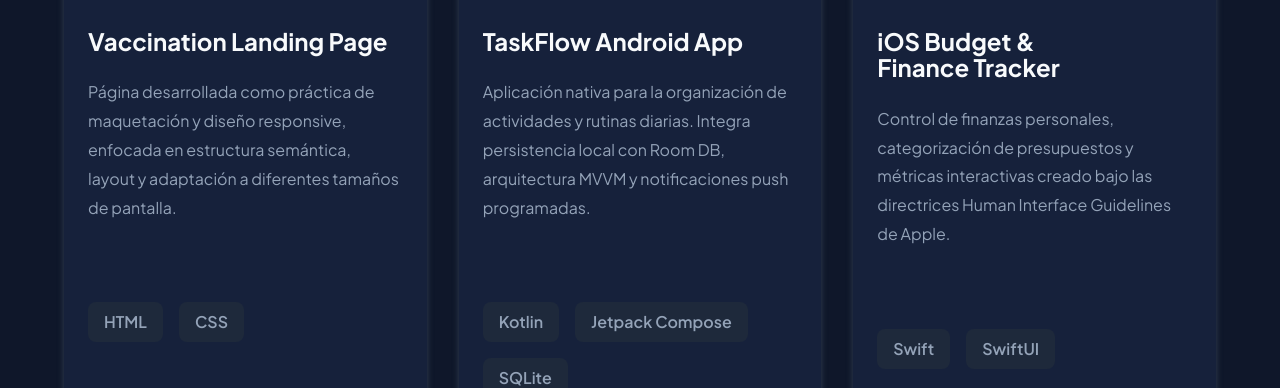
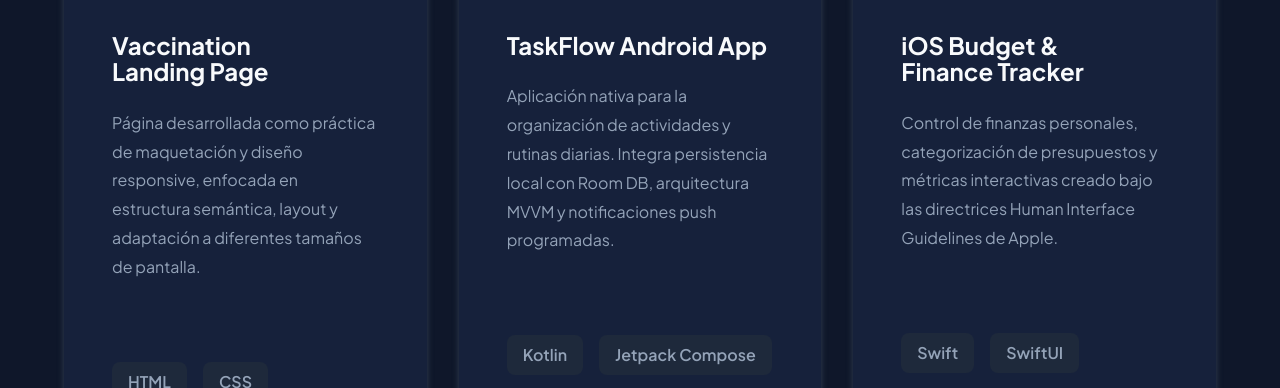
Before and after one commit to dsan-io/personalWeb, a website: page index.html in a window 1280 px wide. Shown: the part 1747-2135 px from the top of the page. Drawn offline with nearby package versions, Linux system fonts and the light colour scheme.

Commit message:
refactor(styles): reorganize canvas tokens and add surface classesremove: Delete .DS_Store files and update ignore rules

```diff
--- a/index.html
+++ b/index.html
@@ -38,11 +38,11 @@
         </nav>
       </div>
     </header>
-    <main>
+    <main class="surface-main">
       <section class="wrapper" id="hero">
         <div class="hero__grid">
           <div class="hero__copy">
-            <p class="hero__eyebrow surface--low">
+            <p class="hero__eyebrow surface-elevated">
               <span aria-hidden="true">👋</span>Hola, soy
             </p>
             <h1 class="hero__title">
@@ -106,7 +106,7 @@
       <section class="wrapper content__grid" id="sobre-mi">
         <div class="about__content">
           <h2 class="subtitle">Sobre mí</h2>
-          <div class="surface-card">
+          <div class="surface-layer">
             <p>
               Soy estudiante de
               <strong>Ingeniería en Sistemas Computacionales</strong> en la
@@ -154,7 +154,7 @@
       <section class="wrapper" id="proyectos">
         <h2>Proyectos</h2>
         <div class="card__grid">
-          <article class="card">
+          <article class="card surface-layer">
             <img
               src="./assets/images/vaccineOrginalKata.webp"
               alt="Imagen ilustrativa del proyecto Vaccine Landing Page"
@@ -203,7 +203,7 @@
               </a>
             </div>
           </article>
-          <article class="card">
+          <article class="card surface-layer">
             <img
               src="./assets/images/task-android.png"
               alt="Imagen ilustrativa del proyecto una aplicación móvil para Android"
@@ -248,7 +248,7 @@
               </a>
             </div>
           </article>
-          <article class="card">
+          <article class="card surface-layer">
             <img
               src="./assets/images/ios-proyect.png"
               alt="Imagen ilustrativa del proyecto realizado para ecosistemas en iOS"
@@ -295,7 +295,7 @@
         </div>
       </section>
       <section class="wrapper" id="contacto">
-        <div class="social-networks__grid surface-card">
+        <div class="social-networks__grid surface-layer">
           <div class="social-networks__content">
             <h2 class="subtitle">Contacto</h2>
             <p>
@@ -307,7 +307,7 @@
             <h3>Redes de Contacto:</h3>
             <div class="social-networks__list">
               <a
-                class="social-networks__item surface--low interactive u-hover-accent item-content__link"
+                class="social-networks__item surface-elevated interactive u-hover-accent item-content__link"
                 href="https://github.com/dsan-io"
                 target="_blank"
                 rel="noopener noreferrer"
@@ -331,7 +331,7 @@
                 </div>
               </a>
               <a
-                class="social-networks__item surface--low interactive u-hover-accent--primary item-content__link"
+                class="social-networks__item surface-elevated interactive u-hover-accent--primary item-content__link"
                 href="https://linkedin.com/in/leonardosandoval"
                 target="_blank"
                 rel="noopener noreferrer"
@@ -355,7 +355,7 @@
                 </div>
               </a>
 
-              <div class="social-networks__item surface--low">
+              <div class="social-networks__item surface-elevated">
                 <div class="social-networks__icon">
                   <i data-lucide="mail" class="icon-accent--success"></i>
                 </div>
--- a/styles/base/_global.css
+++ b/styles/base/_global.css
@@ -1,7 +1,3 @@
-main {
-  background-color: var(--color-bg-canvas-layer);
-}
-
 .site-header__logo--image {
   width: 100%;
   height: auto;
@@ -25,7 +21,7 @@ main {
   font-weight: 600;
   letter-spacing: 0.05em;
   text-transform: uppercase;
-  font-size: var(--fs-14); /* USE: Semantic typography token ? */
+  font-size: var(--fs-14);
   border-radius: var(--radius-pill);
   width: fit-content;
   padding: var(--space-xs) var(--space-sm);
--- a/styles/base/_tokens.css
+++ b/styles/base/_tokens.css
@@ -2,7 +2,7 @@
 :root {
   /* Slate — superficies y texto neutro */
   --c-slate-975: #0a0f1d; /* canvas base (nuevo, el fondo más profundo) */
-  --c-slate-950: #0f172a;
+  --c-slate-950: #0f172a; /* background main */
   --c-slate-900: #16213b; /* surface layer */
   --c-slate-800: #1e293b; /* surface elevated  */
   --c-slate-700: #334155; /* border definition / hover */
@@ -29,11 +29,11 @@
   /* ---------- Canvas ---------- */
 
   --color-bg-canvas: var(--c-slate-975);
-  --color-bg-canvas-layer: var(--c-slate-950);
-  --color-bg-canvas-lowest: var(--c-slate-900);
+  --color-bg-canvas-main: var(--c-slate-950);
 
-  --color-bg-surface-low: var(--c-slate-800); /*bg card*/
-  --color-bg-surface: var(--c-slate-700); /*tag, border*/
+  --color-bg-surface-layer: var(--c-slate-900);
+  --color-bg-surface-low: var(--c-slate-800);
+  --color-bg-surface: var(--c-slate-700);
 
   /* ---------- Buttons ---------- */
 
--- a/styles/components/_card.css
+++ b/styles/components/_card.css
@@ -1,5 +1,5 @@
 .card {
-  background-color: var(--color-bg-canvas-lowest);
+  background-color: var(--color-bg-surface-layer);
   border-radius: var(--radius-card);
   box-shadow: 0px 4px 6px var(--color-bg-surface);
   overflow: hidden;
--- a/styles/components/_surface.css
+++ b/styles/components/_surface.css
@@ -1,10 +1,18 @@
-.surface-card {
-  background-color: var(--color-bg-canvas-lowest);
+.surface-main {
+  background-color: var(--color-bg-canvas-main);
+}
+
+.surface-layer {
+  background-color: var(--color-bg-surface-layer);
   padding: var(--space-content);
   border-radius: var(--radius-avatar);
   margin-top: var(--space-content-group);
 }
 
-.surface--low {
+.surface-elevated {
   background-color: var(--color-bg-surface-low);
 }
+
+.surface-low {
+  background-color: var(--color-bg-surface);
+}
```
